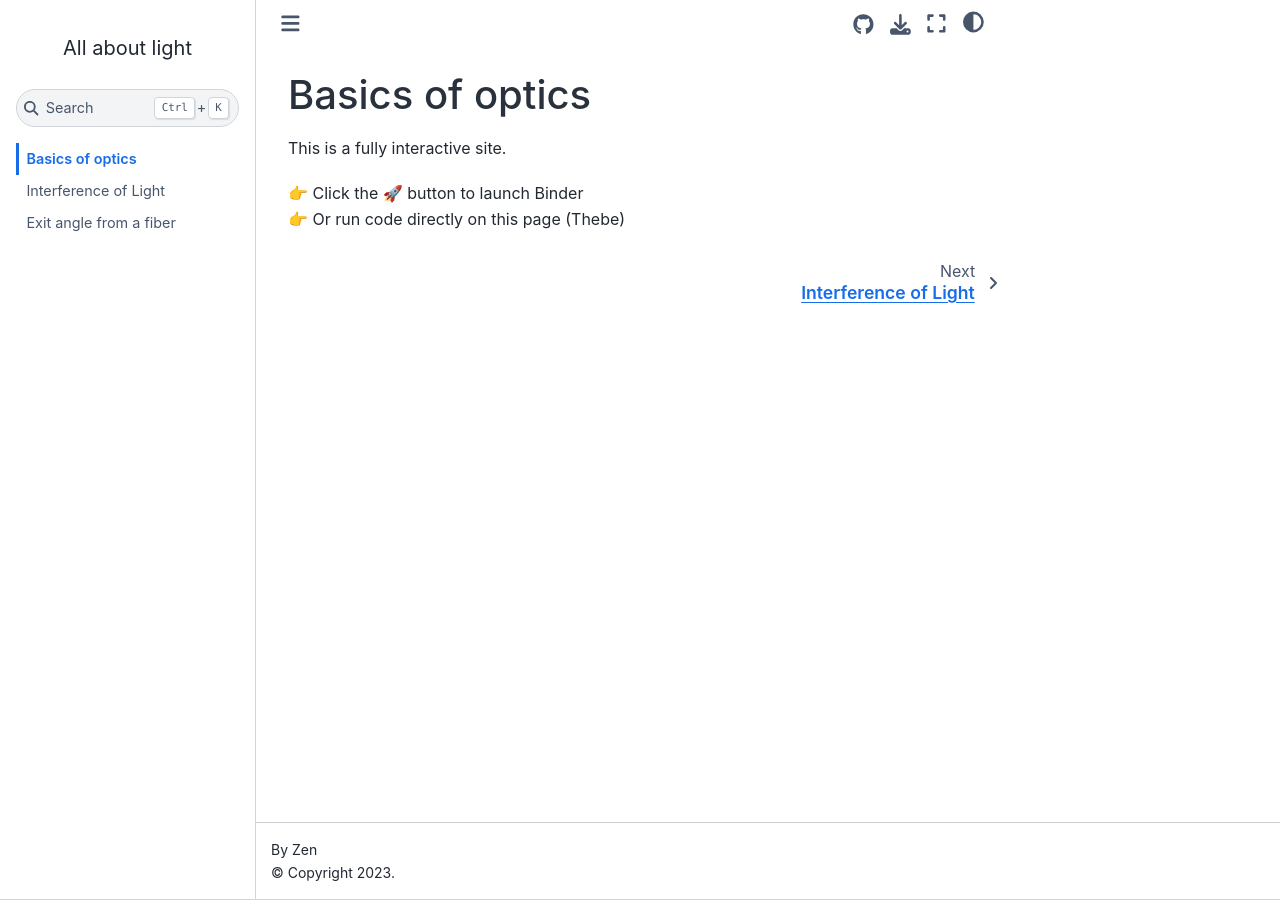
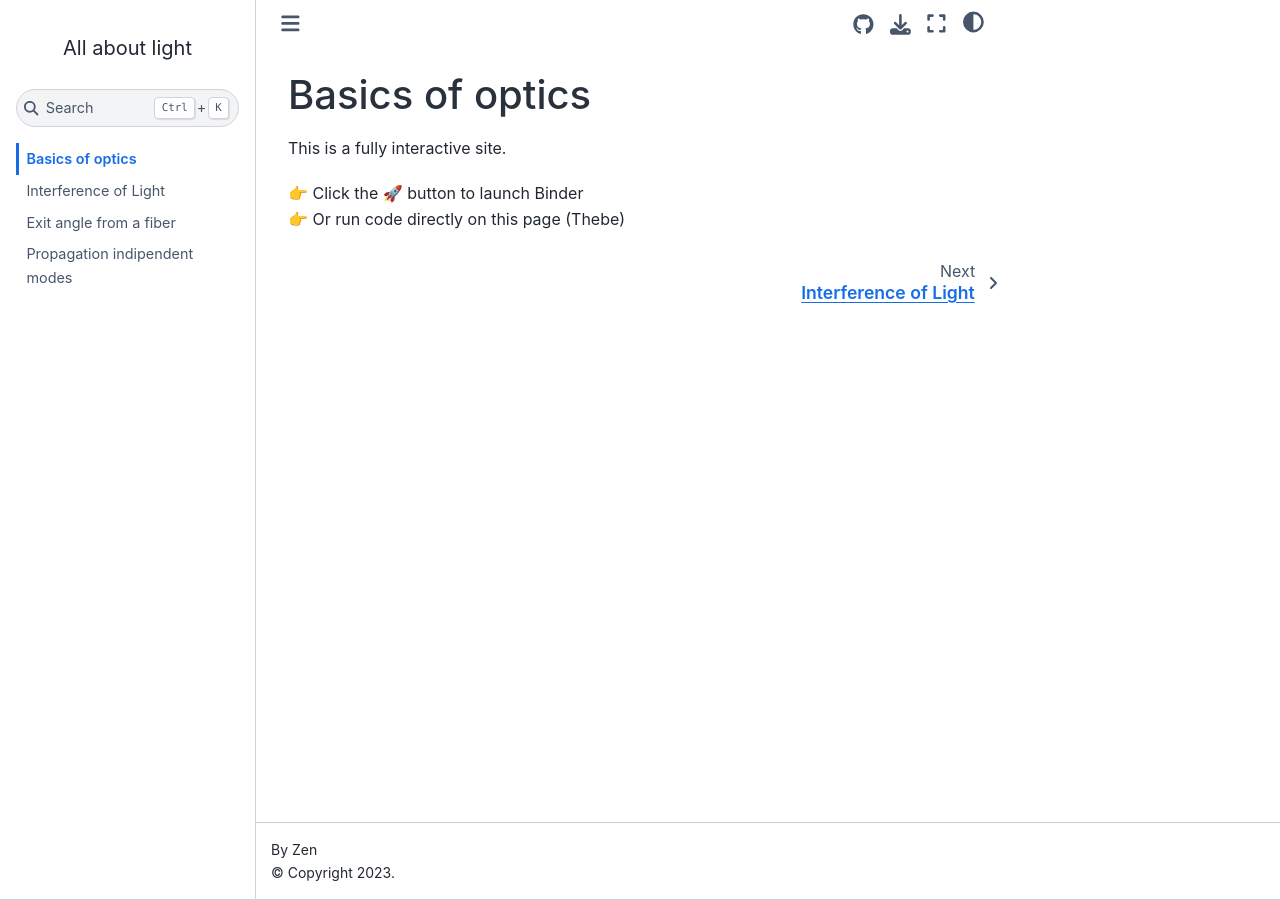
Before and after one commit to z-labo/zen-optics-binder-book, a Jupyter Book: the page built from intro.md, in a window 1280 px wide. Built offline with Jupyter Book 1.0.4 settings and Sphinx 7.4.7 and the Sphinx Book theme 1.1.4, drawn with Linux system fonts in a browser that asks for light colours; a script that is not in the unit is left out; comment, search, counter and statistics services are not loaded; some of the changed lines change nothing that is shown.

Commit message:
Update _toc.yml

```diff
--- a/_toc.yml
+++ b/_toc.yml
@@ -4,3 +4,4 @@ root: intro
 chapters:
   - file: interference
   - file: exit
+  - file: PIM
```
